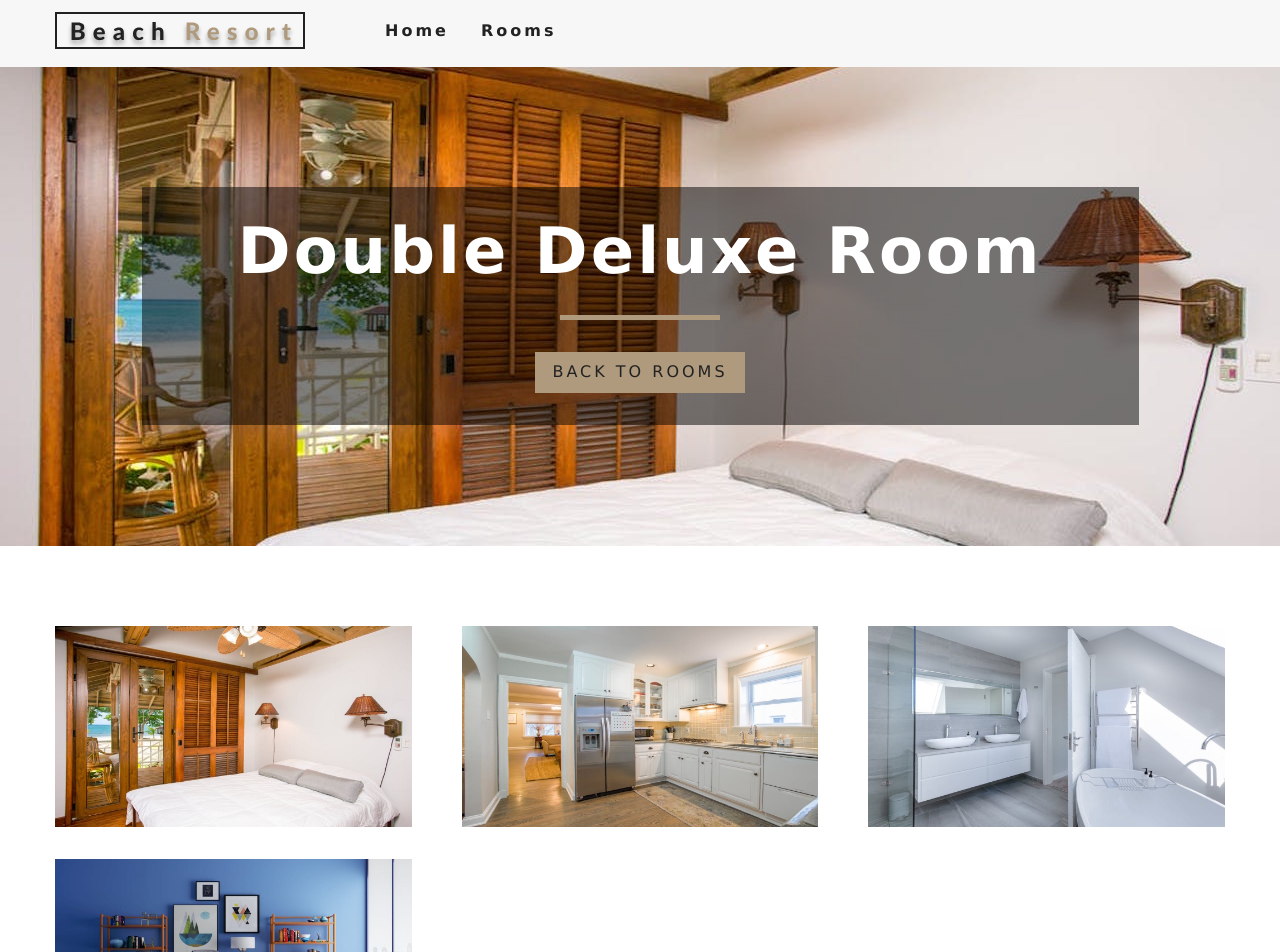
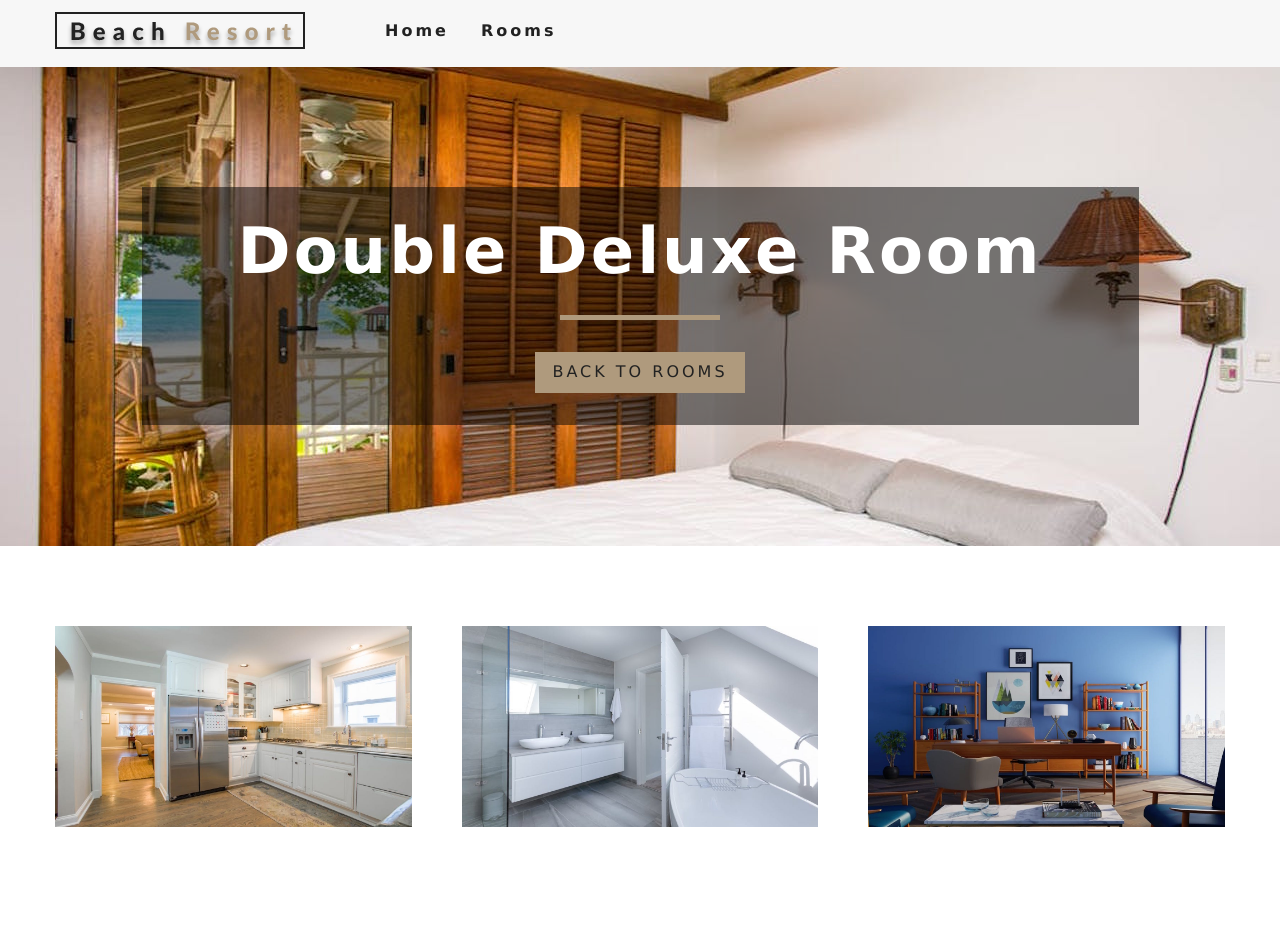
Before and after one commit to matovu-ronald/resorts-react-app, a React (Create React App) app: page /rooms/double-deluxe in a window 1280 px wide. Shown: the top 952 px of the page. After the commit the page ends 827 px from the top, so only its background shows below. Built offline with nearby package versions, Linux system fonts and the light colour scheme.

Commit message:
Destructuring image array to remove the hero image

```diff
--- a/src/pages/SingleRoom.js
+++ b/src/pages/SingleRoom.js
@@ -46,6 +46,9 @@ export default class SingleRoom extends Component {
       images
     } = room;
 
+    // Desstructuring the images array to remove the displayed hero image
+    const [mainImg, ...otherImages] = images;
+
     return (
         <>
             <StyledHero img={images[0] || this.state.defaulBcg}>
@@ -55,7 +58,7 @@ export default class SingleRoom extends Component {
             </StyledHero>
             <section className="single-room">
                 <div className="single-room-images">
-                    {images.map((image, index) => {
+                    {otherImages.map((image, index) => {
                         return <img key={index} src={image} alt={name} />
                     })}
                 </div>
```
